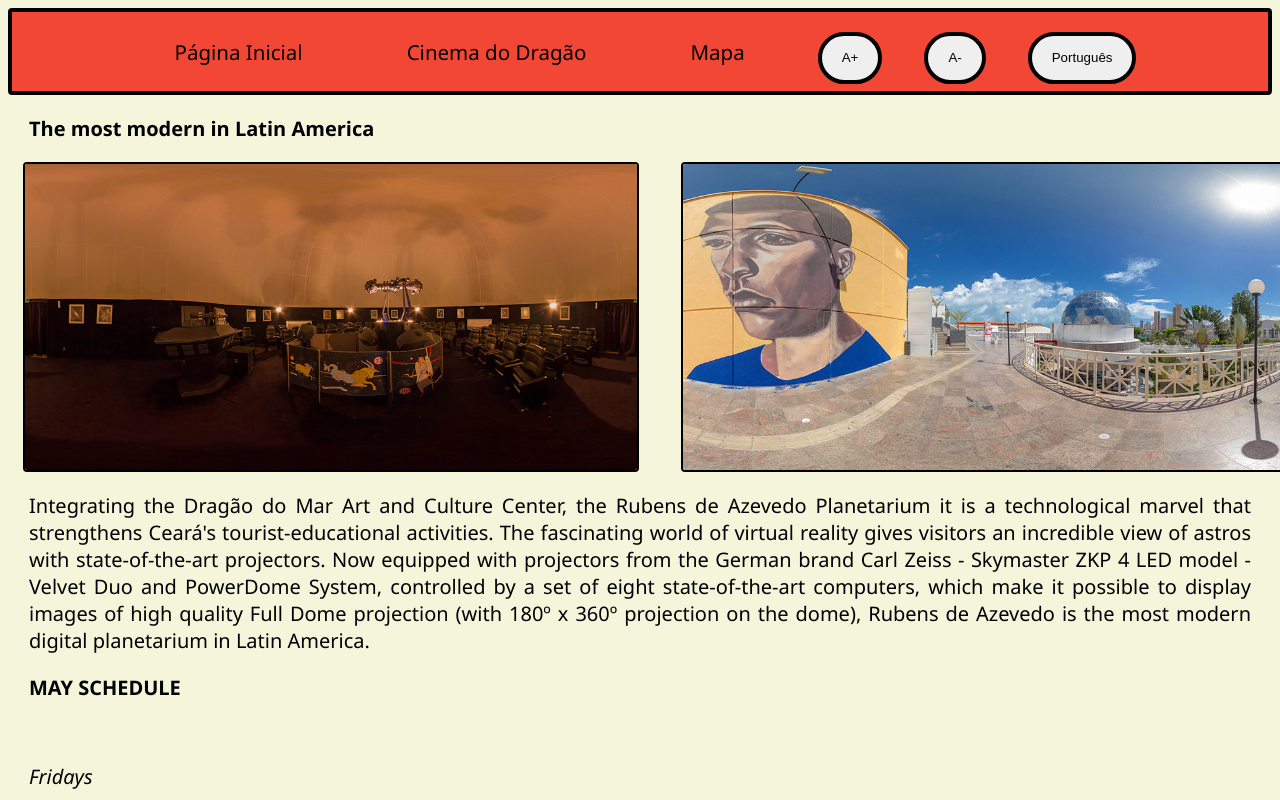
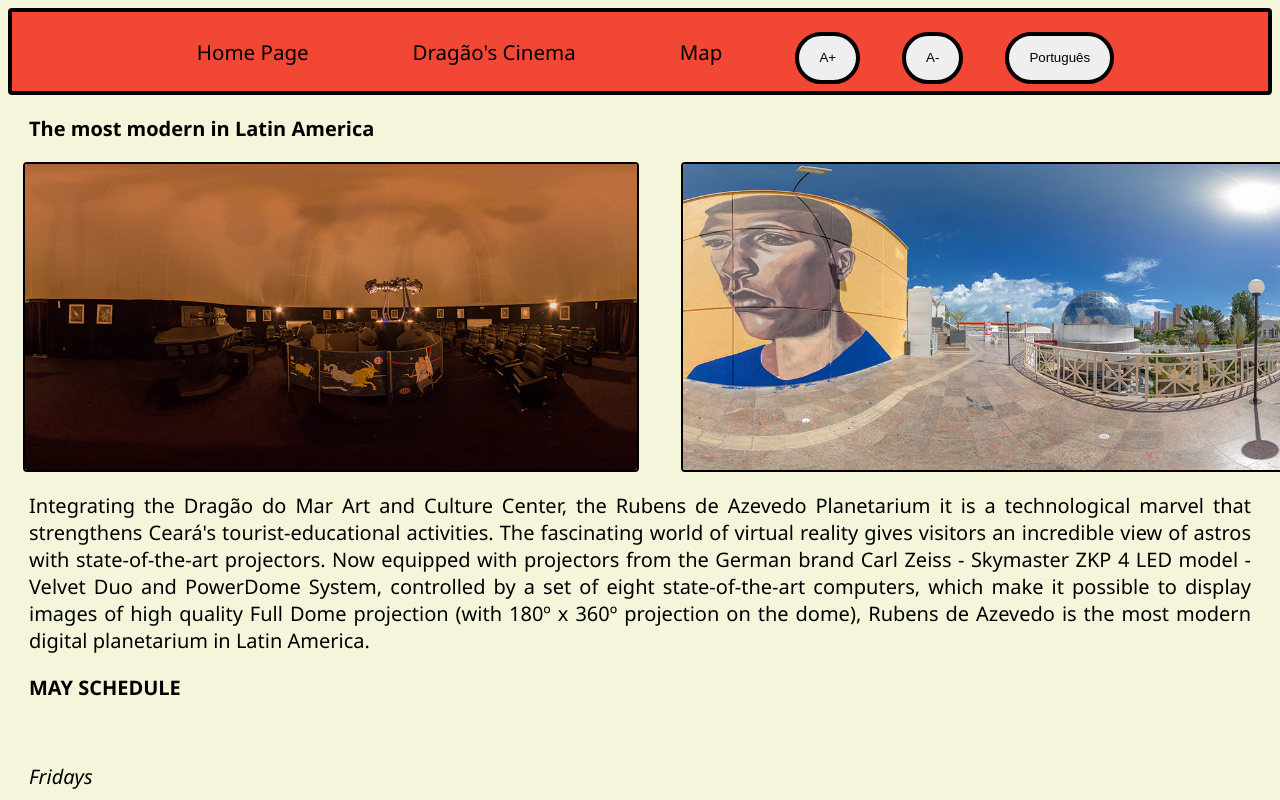
Before and after one commit to gabrielx16x/Responsivo, a plain HTML site: page html/planetario_en.html in a window 1280 px wide. Shown: the top 800 px of the page. Drawn offline with Linux system fonts and the light colour scheme.

Commit message:
ultima versão

```diff
--- a/html/planetario_en.html
+++ b/html/planetario_en.html
@@ -11,9 +11,9 @@
         <header>
             <nav>
                 <ul class="menu">
-                    <li class="opc"><a href="../index.html" class="opc">Página Inicial</a></li>
-                    <li class="opc"><a href="cinema.html" class="opc">Cinema do Dragão</a></li>
-                    <li class="opc"><a href="mapa.html" class="opc">Mapa</a></li>
+                    <li class="opc"><a href="../index.html" class="opc">Home Page</a></li>
+                    <li class="opc"><a href="cinema.html" class="opc">Dragão's Cinema</a></li>
+                    <li class="opc"><a href="mapa.html" class="opc">Map</a></li>
                     <button id="BtnAumentar">A+</button>
                     <button id="BtnDiminuir">A-</button>
                     <button id="Portugues" onclick="alterarParaPortugues()" class="botaozin">Português</button>
--- a/js/script-planetario.js
+++ b/js/script-planetario.js
@@ -2,5 +2,5 @@ function alterarParaPortugues() {
     window.location.href = "../html/planetario.html";
   }
 function alterarParaIngles() {
-    window.location.href = "../html/planetario_en";
+    window.location.href = "../html/planetario_en.html";
   }
```
